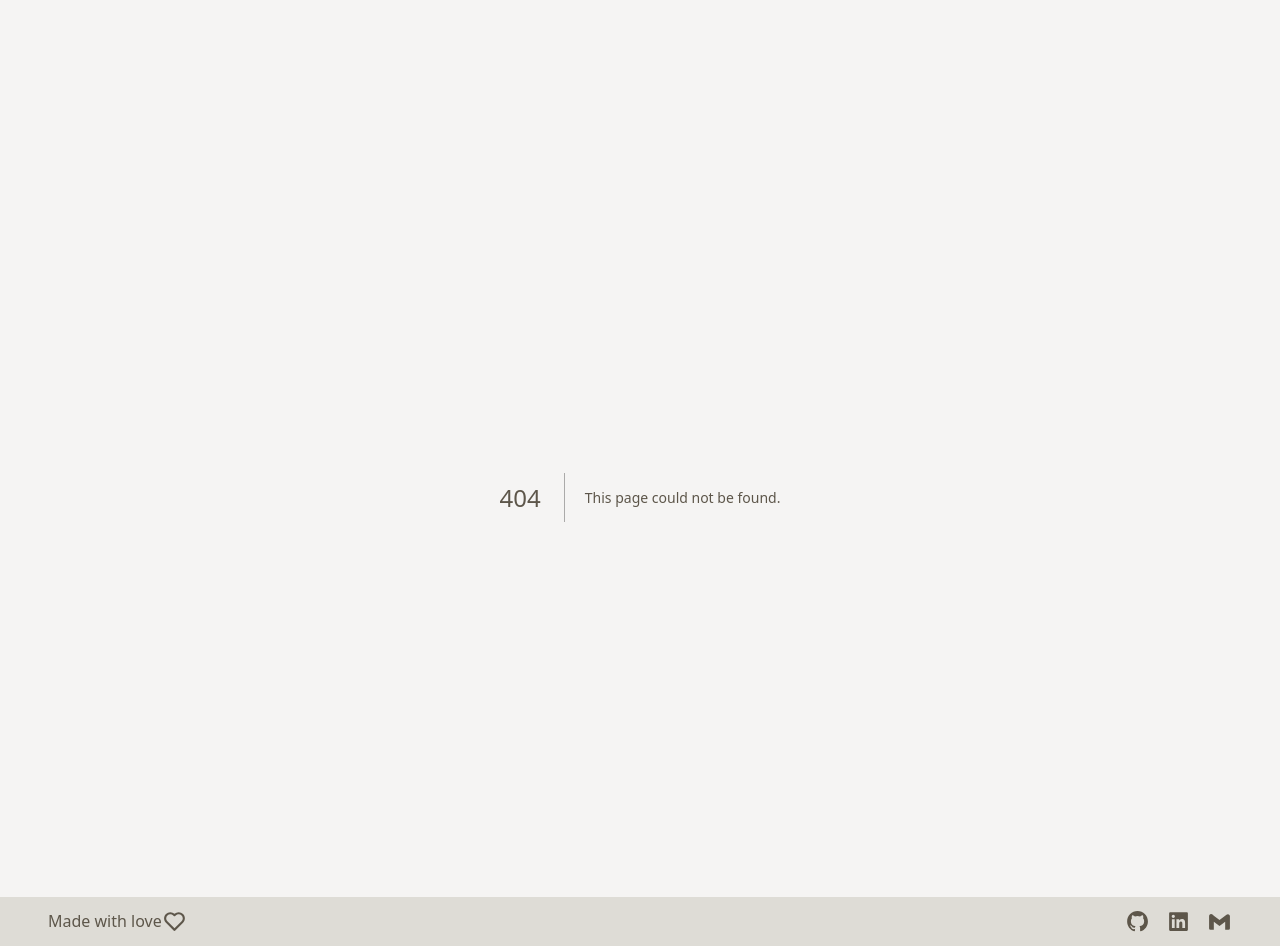
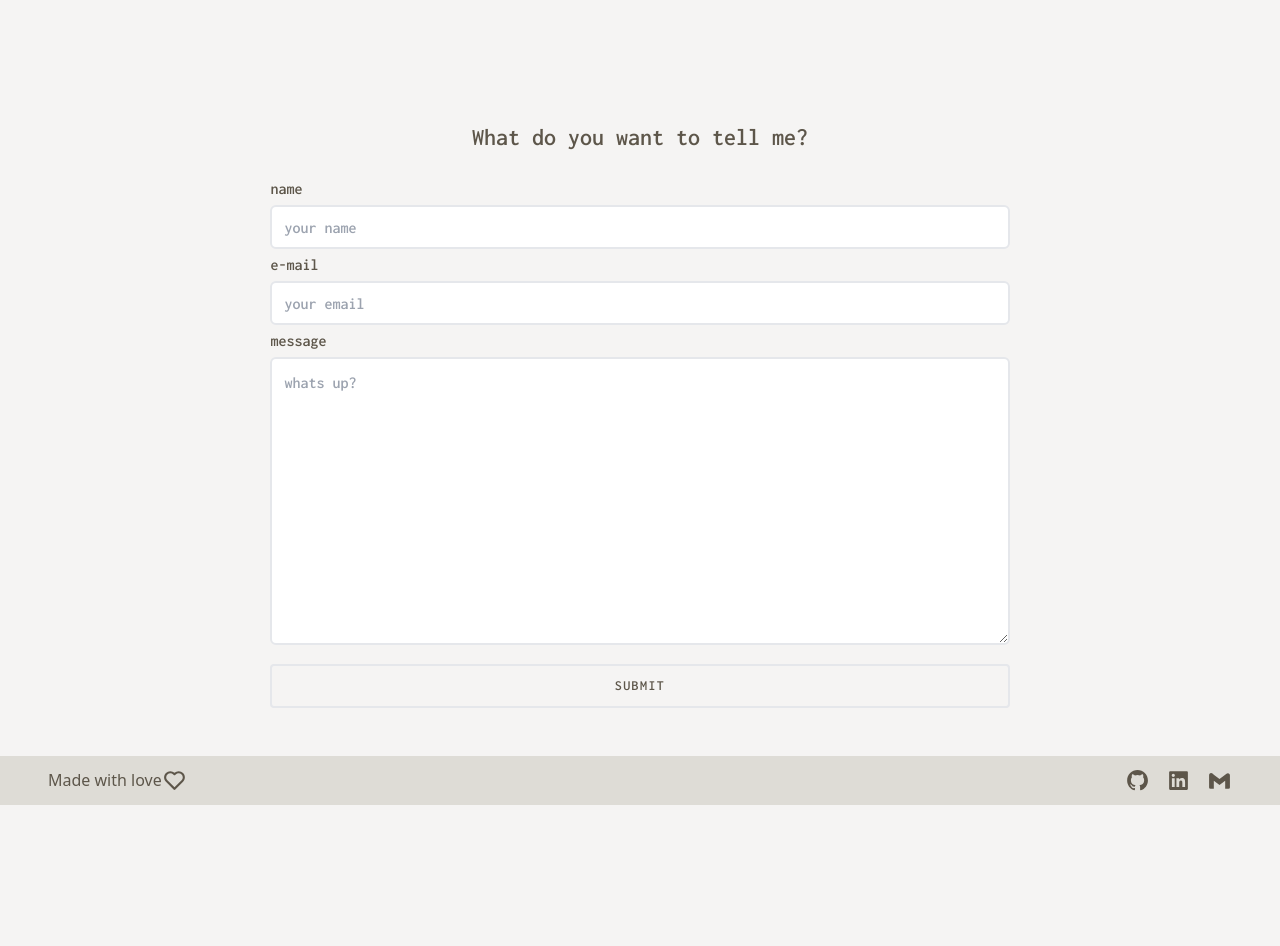
Before and after one commit to rocio-alcala/portfolio-alcala, a Next.js app: page /contact in a window 1280 px wide. Before the commit this address had no page. After the commit the page ends 805 px from the top, so only its background shows below. Built offline with nearby package versions, Linux system fonts and the light colour scheme.

Commit message:
chore: contact form page

```diff
--- /dev/null
+++ b/src/app/contact/page.tsx
@@ -0,0 +1,14 @@
+import ContactForm from "@/components/ContactForm";
+import InputText from "@/components/InputText";
+import { useForm } from "react-hook-form";
+
+export default function Contact() {
+  return (
+    <section className="font-inconsolata font-semibold p-6 mb-6 flex flex-col justify-center items-center">
+      <h1 className="font-bolder text-2xl text-start mb-5">
+        What do you want to tell me?
+      </h1>
+      <ContactForm></ContactForm>
+    </section>
+  );
+}
--- a/src/app/layout.tsx
+++ b/src/app/layout.tsx
@@ -29,8 +29,8 @@ export default function RootLayout({
         className={`${inconsolata.variable} ${manrope.variable} flex flex-col min-h-svh bg-background-light dark:bg-background-dark text-primary-text-light dark:text-primary-text-dark transition-all duration-500`}
       >
         <NavBar />
-        {children}
-        <footer className="bg-background-secondary-light dark:bg-background-secondary-dark p-3 px-12 text-center flex justify-between">
+        <main className="flex-1">{children}</main>
+        <footer className="bg-background-secondary-light dark:bg-background-secondary-dark p-3 px-12 text-center flex justify-between animate-fade-out-bottom">
           <div className="flex">
             Made with love <BiHeart size={25} />
           </div>
--- /dev/null
+++ b/src/components/ContactForm.tsx
@@ -0,0 +1,107 @@
+"use client";
+
+import { useForm } from "react-hook-form";
+import InputText from "./InputText";
+import InputTextArea from "./InputTextArea";
+import Button from "./Button";
+import { useState } from "react";
+import BaseModal from "./BaseModal";
+
+interface ContactForm {
+  name: string;
+  email: string;
+  message: string;
+}
+
+export default function ContactForm() {
+  const [isModalOpen, setIsModalOpen] = useState(false);
+  const [modalMessage, setModalMessage] = useState<string>();
+  const [isLoading, setIsLoading] = useState(false);
+
+  const {
+    register,
+    handleSubmit,
+    formState: { errors },
+    reset
+  } = useForm<ContactForm>();
+
+  async function onSubmit(dataForm: ContactForm) {
+    const dataFormWithKey = {
+      ...dataForm,
+      access_key: "8dc60974-c226-4f08-8a91-3102ed8269a5"
+    };
+    const dataFormWithKeyJson = JSON.stringify(dataFormWithKey);
+    try {
+      setIsLoading(true);
+      const res = await fetch("https://api.web3forms.com/submit", {
+        method: "POST",
+        headers: {
+          "Content-Type": "application/json",
+          Accept: "application/json"
+        },
+        body: dataFormWithKeyJson
+      }).then((res) => res.json());
+      setIsModalOpen(true);
+      setModalMessage(res.message);
+      if (res.success) {
+        reset();
+      }
+    } catch (error) {
+      console.error(error);
+      setIsModalOpen(true);
+      setModalMessage("Error sending message, try again");
+    } finally {
+      setIsLoading(false);
+    }
+  }
+
+  return (
+    <>
+      <form
+        className="w-[60%] min-w-80 flex flex-col justify-center"
+        onSubmit={handleSubmit(onSubmit)}
+      >
+        <InputText
+          placeholder="your name"
+          id="name"
+          {...register("name", {
+            required: "name is required",
+            maxLength: {
+              value: 30,
+              message: "max length for name is 30 characters"
+            }
+          })}
+          errors={errors.name?.message}
+          label="name"
+        ></InputText>
+        <InputText
+          id="e-mail"
+          {...register("email", {
+            pattern: {
+              value: /^[A-Za-z]+@[A-Za-z]+\.[A-Za-z]+$/,
+              message: "email must a valid"
+            },
+            required: "email is required"
+          })}
+          errors={errors.email?.message}
+          label="e-mail"
+          placeholder="your email"
+        ></InputText>
+        <InputTextArea
+          id="message"
+          placeholder="whats up?"
+          {...register("message", { required: "message is required" })}
+          label="message"
+          errors={errors.message?.message}
+          className="min-h-80"
+        ></InputTextArea>
+        <Button className="mt-3" type="submit" isLoading={isLoading}>
+          SUBMIT
+        </Button>
+      </form>
+      <BaseModal isOpen={isModalOpen} onClose={() => setIsModalOpen(false)}>
+        <p className="p-6 text-center">{modalMessage}</p>
+      </BaseModal>
+    </>
+  );
+}
```
